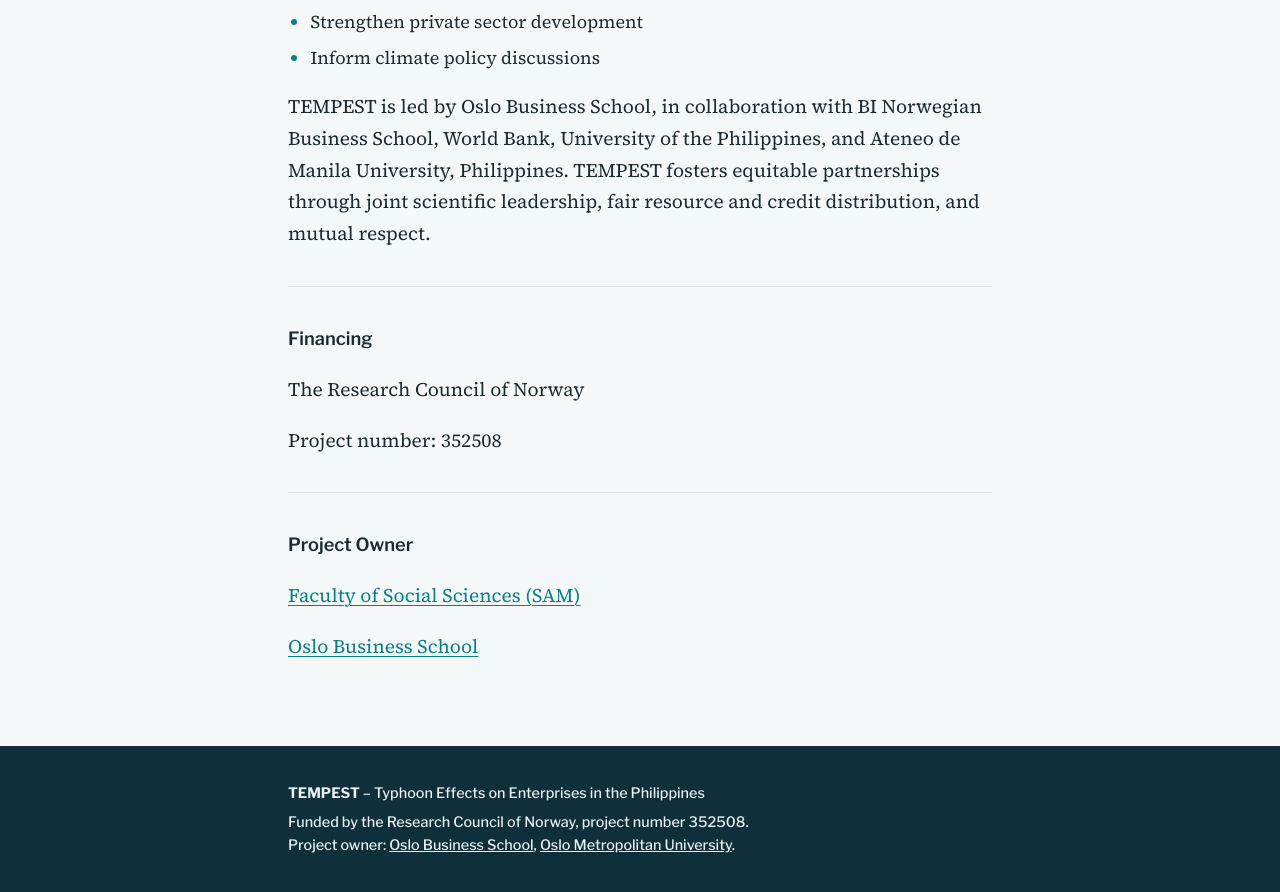
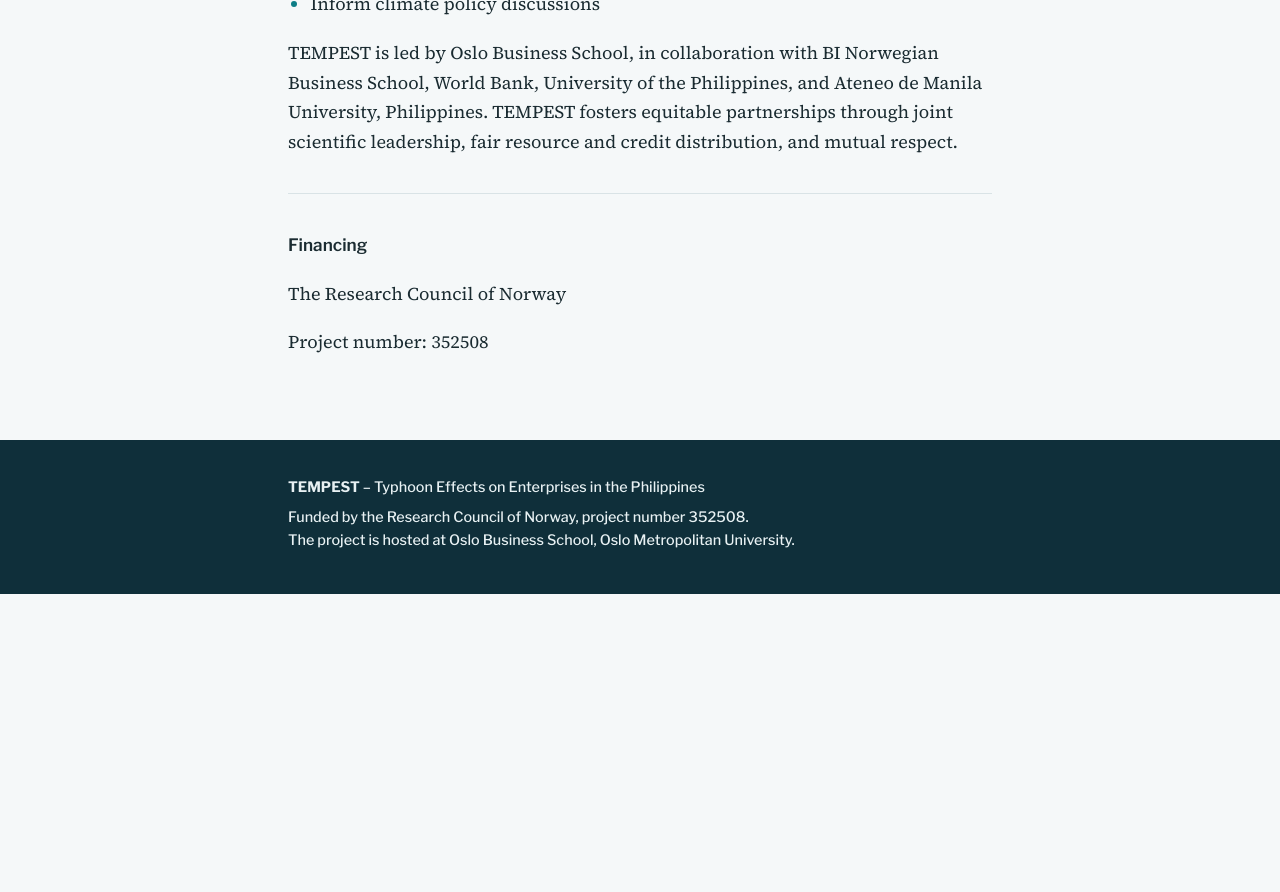
Before and after one commit to fcarpena/tempest, a Jekyll site: the page built from project-summary.md, in a window 1280 px wide and 900 px high, scrolled down 850 px. Shown: the top 892 px of the window. Built offline with Jekyll 4.4.1, drawn with Linux system fonts in a browser that asks for light colours; after the commit the page ends 1444 px from its top, so only the background shows below that.

Commit message:
Simplify Project Summary and footer; remove OsloMet links
Co-Authored-By: Claude Opus 5.5 <noreply@anthropic.com>

```diff
--- a/_includes/footer.html
+++ b/_includes/footer.html
@@ -2,7 +2,6 @@
   <div class="container">
     <p><strong>{{ site.title }}</strong> &ndash; {{ site.tagline }}</p>
     <p>Funded by the Research Council of Norway, project number 352508.<br>
-      Project owner: <a href="https://www.oslomet.no/en/about/sam/hhs">Oslo Business School</a>,
-      <a href="https://www.oslomet.no/en">Oslo Metropolitan University</a>.</p>
+      The project is hosted at Oslo Business School, Oslo Metropolitan University.</p>
   </div>
 </footer>
--- a/project-summary.md
+++ b/project-summary.md
@@ -3,7 +3,6 @@ title: Project Summary
 permalink: /project-summary/
 ---
 
-{: .lead}
 TEMPEST aims to better understand the economic effects of typhoons. The project will focus on business in the Philippines—the worldʼs most typhoon-prone country. Using unique data on Philippine enterprises combined with trade transaction records, we can learn:
 
 - How do typhoons impact firmsʼ long-term growth trajectories?
@@ -11,37 +10,20 @@ TEMPEST aims to better understand the economic effects of typhoons. The project
 - How do typhoons reshape productivity across firms and within industries?
 - What are the microeconomic sources of typhoonsʼ effects on the macroeconomy?
 
-{: .lead}
 The project brings a new perspective to existing research. First, unlike most studies that focus on narrow outcomes, TEMPEST examines multiple dimensions of business performance. Second, by exploring adaptation strategies, The project will shed light on a poorly understood area of study. Finally, with nearly three decades of data, TEMPEST is well-positioned to assess the sustained impacts of typhoons on businesses, addressing a significant gap in prior studies.
 
-{: .lead}
 The project not only advances scientific research, but will also help to:
 
 - Shape policies for disaster management, preparedness, and response
 - Strengthen private sector development
 - Inform climate policy discussions
 
-{: .lead}
 TEMPEST is led by Oslo Business School, in collaboration with BI Norwegian Business School, World Bank, University of the Philippines, and Ateneo de Manila University, Philippines. TEMPEST fosters equitable partnerships through joint scientific leadership, fair resource and credit distribution, and mutual respect.
 
 ---
 
-{: .lead}
 **Financing**
 
-{: .lead}
 The Research Council of Norway
 
-{: .lead}
 Project number: 352508
-
----
-
-{: .lead}
-**Project Owner**
-
-{: .lead}
-[Faculty of Social Sciences (SAM)](https://www.oslomet.no/en/about/sam)
-
-{: .lead}
-[Oslo Business School](https://www.oslomet.no/en/about/sam/hhs)
```
